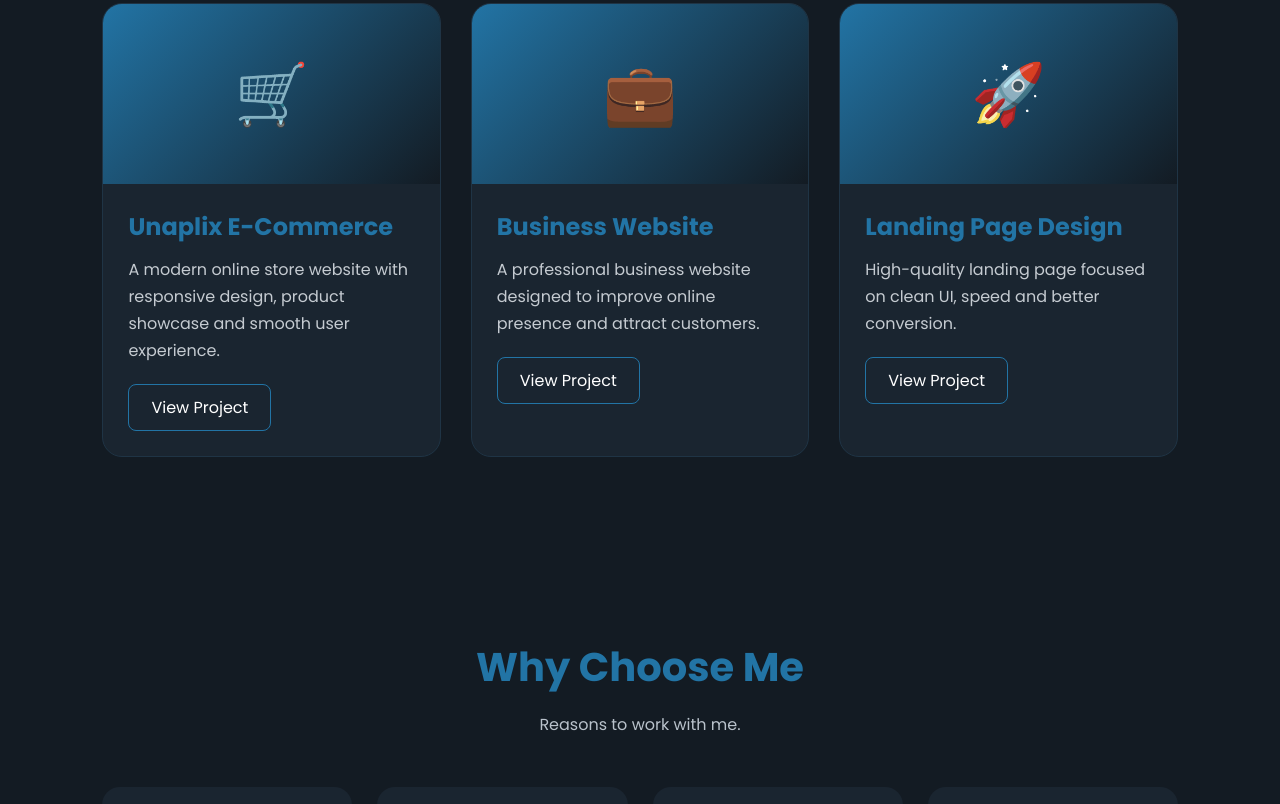
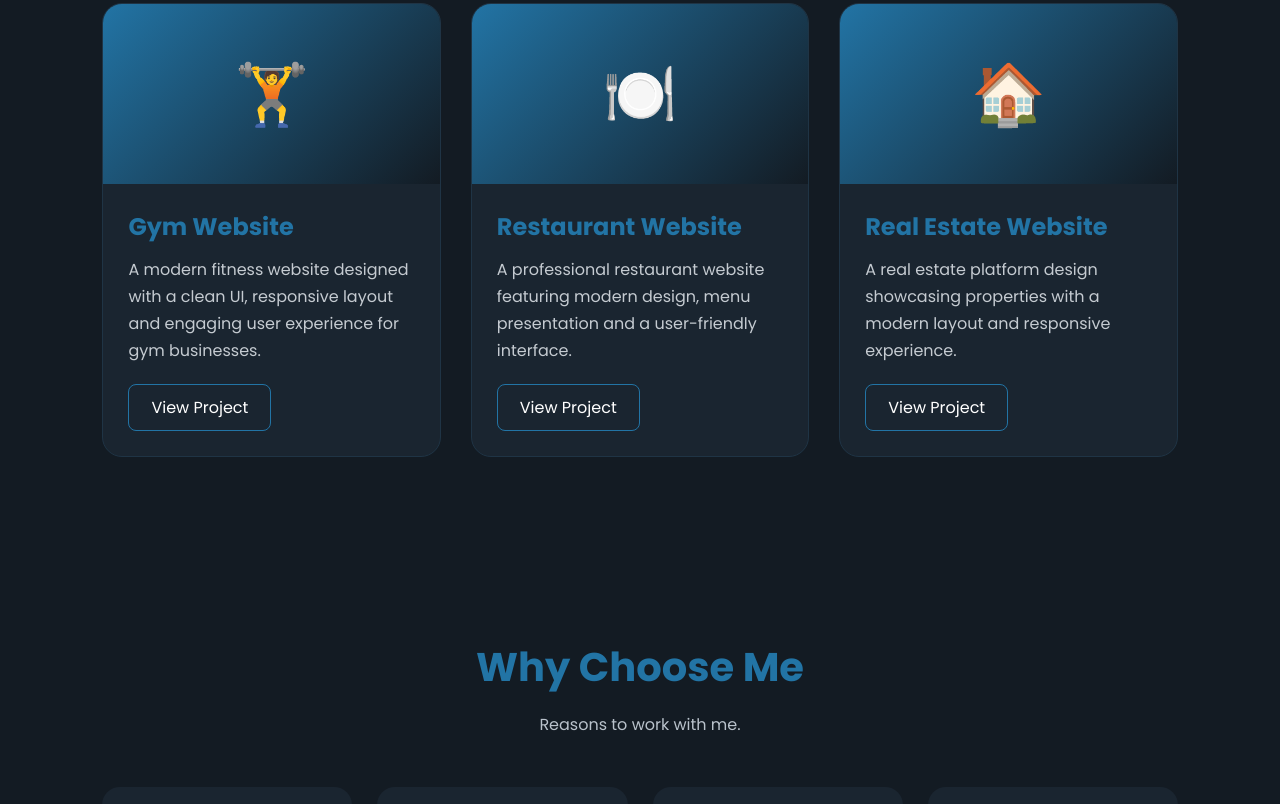
Before and after one commit to madannaik-v/Portfolio, a plain HTML site: page index.html in a window 1280 px wide. Shown: the part 3344-4148 px from the top of the page. Drawn offline with Linux system fonts and the light colour scheme.

Commit message:
Update index.html

```diff
--- a/index.html
+++ b/index.html
@@ -979,28 +979,30 @@ Some of my recent web development projects.
 <div class="projects">
 
 
-
 <div class="project-card">
 
 
 <div class="project-image">
-🛒
+🏋️
 </div>
 
 
 <div class="project-content">
 
-<h3>Unaplix E-Commerce</h3>
-
-<p>
-A modern online store website with responsive design, product showcase and smooth user experience.
-</p>
-
-
-<a href="#" class="project-btn">
+<h3>Gym Website</h3>
+
+<p>
+A modern fitness website designed with a clean UI, responsive layout and engaging user experience for gym businesses.
+</p>
+
+
+<a href="https://madannaik-v.github.io/Gym/"
+target="_blank"
+class="project-btn">
 View Project
 </a>
 
+
 </div>
 
 
@@ -1013,23 +1015,26 @@ View Project
 
 
 <div class="project-image">
-💼
+🍽️
 </div>
 
 
 <div class="project-content">
 
-<h3>Business Website</h3>
-
-<p>
-A professional business website designed to improve online presence and attract customers.
-</p>
-
-
-<a href="#" class="project-btn">
+<h3>Restaurant Website</h3>
+
+<p>
+A professional restaurant website featuring modern design, menu presentation and a user-friendly interface.
+</p>
+
+
+<a href="https://madannaik-v.github.io/Resturant/"
+target="_blank"
+class="project-btn">
 View Project
 </a>
 
+
 </div>
 
 
@@ -1042,32 +1047,33 @@ View Project
 
 
 <div class="project-image">
-🚀
+🏠
 </div>
 
 
 <div class="project-content">
 
-<h3>Landing Page Design</h3>
-
-<p>
-High-quality landing page focused on clean UI, speed and better conversion.
-</p>
-
-
-<a href="#" class="project-btn">
+<h3>Real Estate Website</h3>
+
+<p>
+A real estate platform design showcasing properties with a modern layout and responsive experience.
+</p>
+
+
+<a href="https://madannaik-v.github.io/Real-estate/"
+target="_blank"
+class="project-btn">
 View Project
 </a>
 
-</div>
-
-
-</div>
-
-
-
-</div>
-
+
+</div>
+
+
+</div>
+
+
+</div>
 
 </section>
 
```
